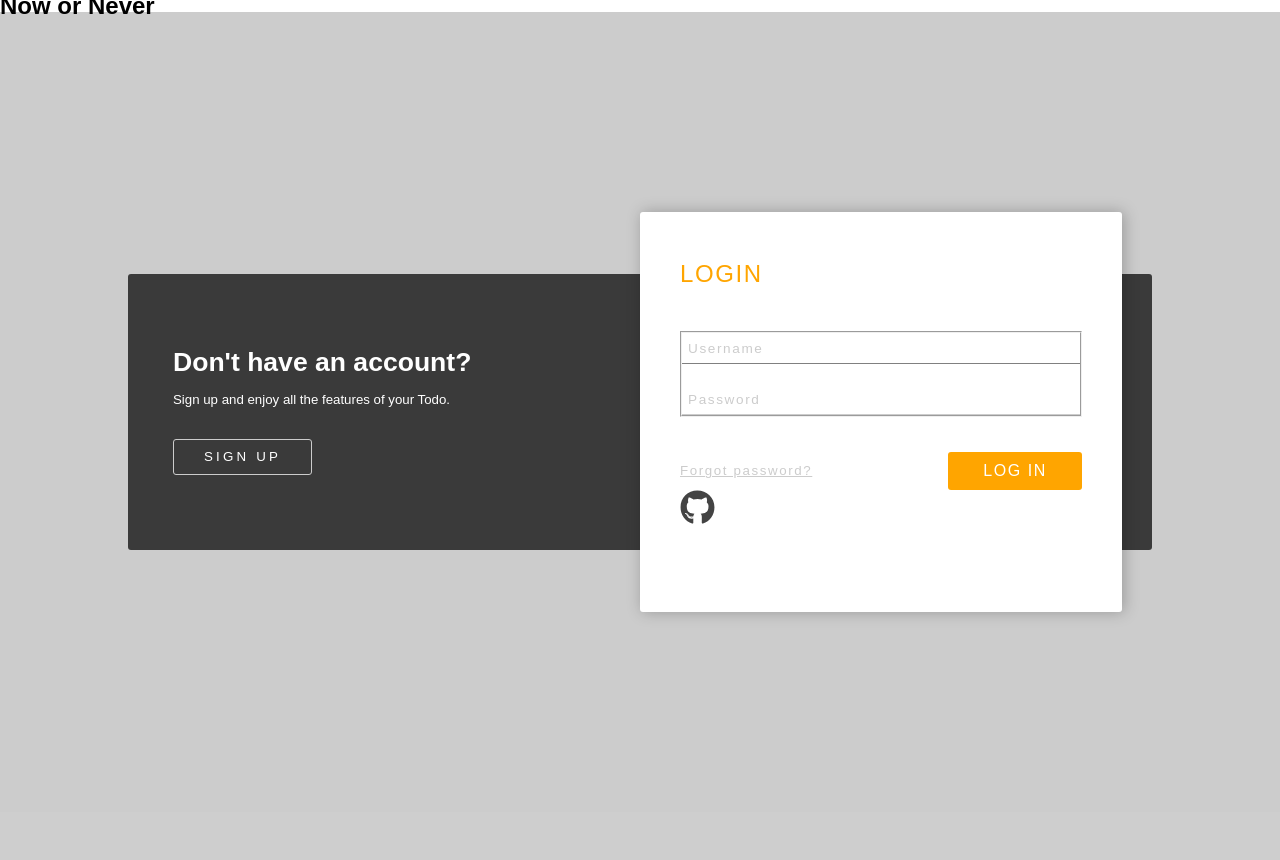
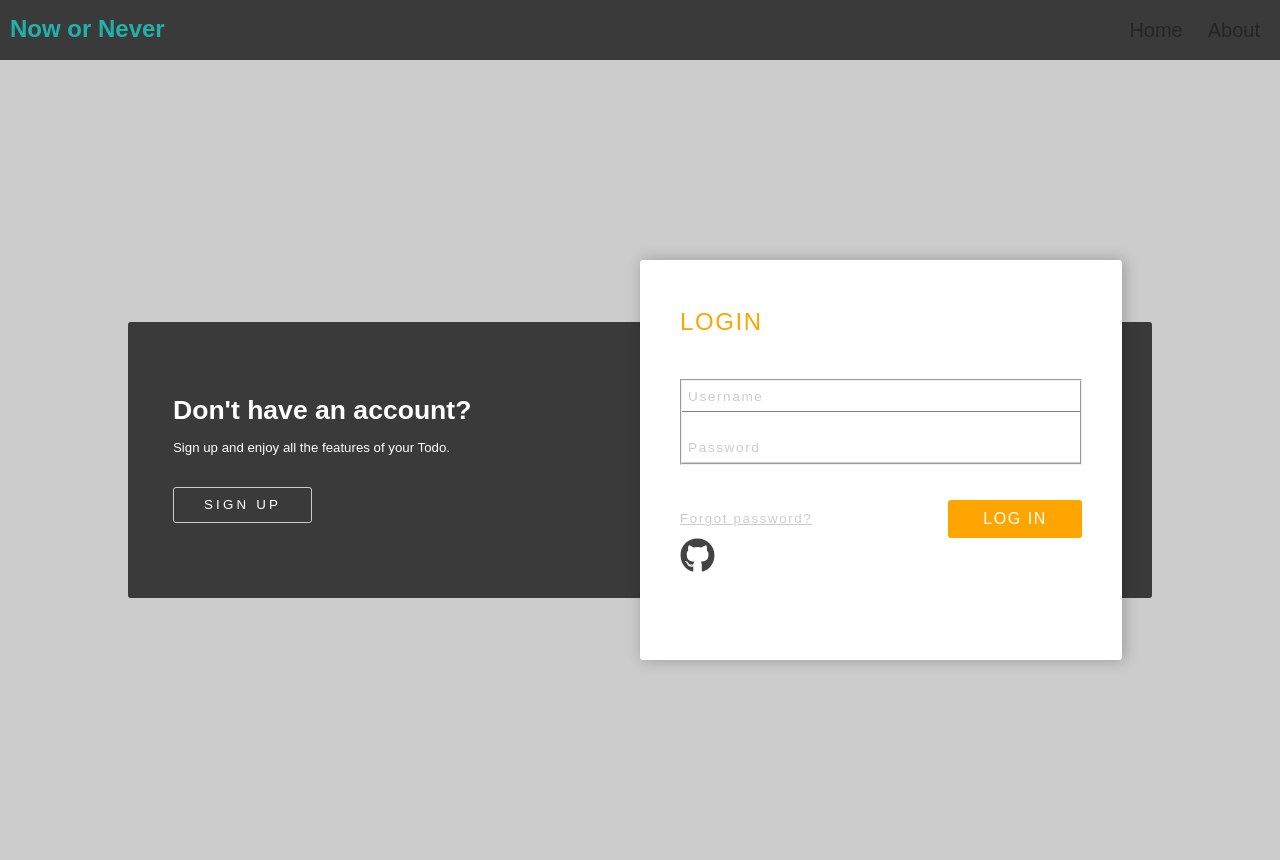
Before and after one commit to AgvanGrigoryan/todo_server, a Django app: page /user/login_page/ in a window 1280 px wide. Before the commit the page ends 618 px from the top, so only its background shows below. Run offline with Django 4.2, Linux system fonts and the light colour scheme.

Commit message:
add nav bar on login page

```diff
--- a/now_or_never/static/css/login.css
+++ b/now_or_never/static/css/login.css
@@ -10,7 +10,7 @@
 
 body {
     font-family: "Montserrat", sans-serif;
-
+    background-color: #ccc;
     font-size: 12px;
     line-height: 1em;
     margin: 0;
@@ -31,9 +31,11 @@
     border: 0;
     outline: 0;
 }
+
 input[type="submit"] {
     cursor: pointer;
 }
+
 input::-moz-placeholder {
     font-size: 0.85rem;
     font-family: "Montserrat", sans-serif;
@@ -41,6 +43,7 @@
     letter-spacing: 0.1rem;
     color: #ccc;
 }
+
 input:-ms-input-placeholder {
     font-size: 0.85rem;
     font-family: "Montserrat", sans-serif;
@@ -48,6 +51,7 @@
     letter-spacing: 0.1rem;
     color: #ccc;
 }
+
 input::placeholder {
     font-size: 0.85rem;
     font-family: "Montserrat", sans-serif;
@@ -70,6 +74,7 @@
         transform: translate3d(0, -50%, 0);
     }
 }
+
 @keyframes bounceLeft {
     0% {
         transform: translate3d(100%, -50%, 0);
@@ -81,6 +86,7 @@
         transform: translate3d(0, -50%, 0);
     }
 }
+
 /**
   * * Bounce to the left side
   * */
@@ -95,6 +101,7 @@
         transform: translate3d(100%, -50%, 0);
     }
 }
+
 @keyframes bounceRight {
     0% {
         transform: translate3d(0, -50%, 0);
@@ -106,6 +113,7 @@
         transform: translate3d(100%, -50%, 0);
     }
 }
+
 /**
   * * Show Sign Up form
   * */
@@ -116,6 +124,7 @@
         transform: translate3d(0, 0, 0);
     }
 }
+
 @keyframes showSignUp {
     100% {
         opacity: 1;
@@ -123,22 +132,75 @@
         transform: translate3d(0, 0, 0);
     }
 }
+
 /**
   * * Page background
   * */
+.nav-bar {
+    width: 100%;
+    height: 60px;
+    display: flex;
+    flex-direction: row;
+    align-items: center;
+    justify-content: space-between;
+    background-color: rgba(34, 34, 34, 0.85);
+    padding: 0 10px;
+}
+
+.nav-bar a {
+    color: var(--text-color);
+}
+
+.Logo > a {
+    font-size: 24px;
+    color: var(--primary-color);
+    transition: text-shadow 0.3s ease;
+}
+
+.Logo > a:hover {
+    text-shadow: 2px 0 20px #0295b6;
+
+}
+
+.menu {
+    display: flex;
+    align-items: center;
+    column-gap: 5px;
+    height: 100%;
+    font-size: 20px;
+    color: var(--text-color);
+}
+
+.menu li {
+    display: flex;
+    height: 100%;
+    width: 100%;
+    align-items: center;
+    padding: 10px;
+    transition: background-color 0.2s;
+
+}
+
+.menu li:hover {
+    background-color: #1D8181FF;
+
+}
+
 .user {
     display: flex;
     justify-content: center;
     align-items: center;
     width: 100%;
     height: 100vh;
-	background: #ccc;
+    background: inherit;
     background-size: cover;
 }
+
 .user_options-container {
     position: relative;
     width: 80%;
 }
+
 .user_options-text {
     display: flex;
     justify-content: space-between;
@@ -183,6 +245,7 @@
     letter-spacing: 0.2rem;
     transition: background-color 0.2s ease-in-out, color 0.2s ease-in-out;
 }
+
 .user_registered-login:hover,
 .user_unregistered-signup:hover {
     color: rgba(34, 34, 34, 0.85);
@@ -206,13 +269,15 @@
     transition: all 0.4s ease-in-out;
 }
 
-.user_options-forms.signup{
+.user_options-forms.signup {
     min-height: 520px;
 
 }
+
 .user_options-forms .user_forms-login {
     transition: opacity 0.4s ease-in-out, visibility 0.4s ease-in-out;
 }
+
 .user_options-forms .forms_title {
     margin-bottom: 45px;
     font-size: 1.5rem;
@@ -222,9 +287,11 @@
     color: orange;
     letter-spacing: 0.1rem;
 }
+
 .user_options-forms .forms_field:not(:last-of-type) {
     margin-bottom: 20px;
 }
+
 .user_options-forms .forms_field-input {
     width: 100%;
     border-bottom: 1px solid #ccc;
@@ -236,15 +303,18 @@
     letter-spacing: 0.1rem;
     transition: border-color 0.2s ease-in-out;
 }
+
 .user_options-forms .forms_field-input:focus {
     border-color: gray;
 }
+
 .user_options-forms .forms_buttons {
     display: flex;
     justify-content: space-between;
     align-items: center;
     margin-top: 35px;
 }
+
 .user_options-forms .forms_buttons-forgot {
     font-family: "Montserrat", sans-serif;
     letter-spacing: 0.1rem;
@@ -252,9 +322,11 @@
     text-decoration: underline;
     transition: color 0.2s ease-in-out;
 }
+
 .user_options-forms .forms_buttons-forgot:hover {
     color: #b3b3b3;
 }
+
 .user_options-forms .forms_buttons-action {
     background-color: orange;
     border-radius: 3px;
@@ -267,9 +339,11 @@
     letter-spacing: 0.1rem;
     transition: background-color 0.2s ease-in-out;
 }
+
 .user_options-forms .forms_buttons-action:hover {
     background-color: darkorange;
 }
+
 .user_options-forms .user_forms-signup,
 .user_options-forms .user_forms-login {
     position: absolute;
@@ -280,12 +354,15 @@
     visibility: hidden;
     transition: opacity 0.4s ease-in-out, visibility 0.4s ease-in-out, transform 0.5s ease-in-out;
 }
+
 .user_options-forms .user_forms-signup {
     transform: translate3d(120px, 0, 0);
 }
+
 .user_options-forms .user_forms-signup .forms_buttons {
     justify-content: flex-end;
 }
+
 .user_options-forms .user_forms-login {
     transform: translate3d(0, 0, 0);
     opacity: 1;
@@ -299,15 +376,18 @@
     -webkit-animation: bounceLeft 1s forwards;
     animation: bounceLeft 1s forwards;
 }
+
 .user_options-forms.bounceLeft .user_forms-signup {
     -webkit-animation: showSignUp 1s forwards;
     animation: showSignUp 1s forwards;
 }
+
 .user_options-forms.bounceLeft .user_forms-login {
     opacity: 0;
     visibility: hidden;
     transform: translate3d(-120px, 0, 0);
 }
+
 .user_options-forms.bounceRight {
     -webkit-animation: bounceRight 1s forwards;
     animation: bounceRight 1s forwards;
@@ -320,12 +400,15 @@
     .user_options-forms {
         min-height: 350px;
     }
+
     .user_options-forms .forms_buttons {
         flex-direction: column;
     }
+
     .user_options-forms .user_forms-login .forms_buttons-action {
         margin-top: 30px;
     }
+
     .user_options-forms .user_forms-signup,
     .user_options-forms .user_forms-login {
         top: 40px;
--- a/now_or_never/templates/users/login.html
+++ b/now_or_never/templates/users/login.html
@@ -7,14 +7,19 @@
     <meta http-equiv="X-UA-Compatible" content="IE=edge">
     <meta name="viewport" content="width=device-width, initial-scale=1.0">
     <title>Login\Signup</title>
+    <link rel="stylesheet" href="{% static 'css/style.css' %}">
     <link rel="stylesheet" href="{% static 'css/login.css' %}">
-    <link rel="stylesheet" href="{% static 'css/style.css' %}">
 
 </head>
 
-<body>
-
-    <h1>Now or Never</h1>
+<body class="loginPage">
+<nav class="nav-bar">
+    <h1 class="Logo"><a href="#">Now or Never</a></h1>
+    <ul class="menu">
+        <li><a href="#">Home</a></li>
+        <li><a href="#">About</a></li>
+    </ul>
+</nav>
 <section class="user">
     {% include 'include_fragments/error_notification.html' %}
     <div class="user_options-container">
@@ -54,7 +59,8 @@
                     </div>
                 </form>
 
-                    <a href="{% url "social:begin" "github" %}"><img src="{% static 'images/icons/social/github.svg' %}" alt="Github"></a>
+                <a href="{% url "social:begin" "github" %}"><img src="{% static 'images/icons/social/github.svg' %}"
+                                                                 alt="Github"></a>
             </div>
             <div class="user_forms-signup">
                 <h2 class="forms_title">Sign Up</h2>
```
Lines whose indentation alone changed are shown as unchanged.
